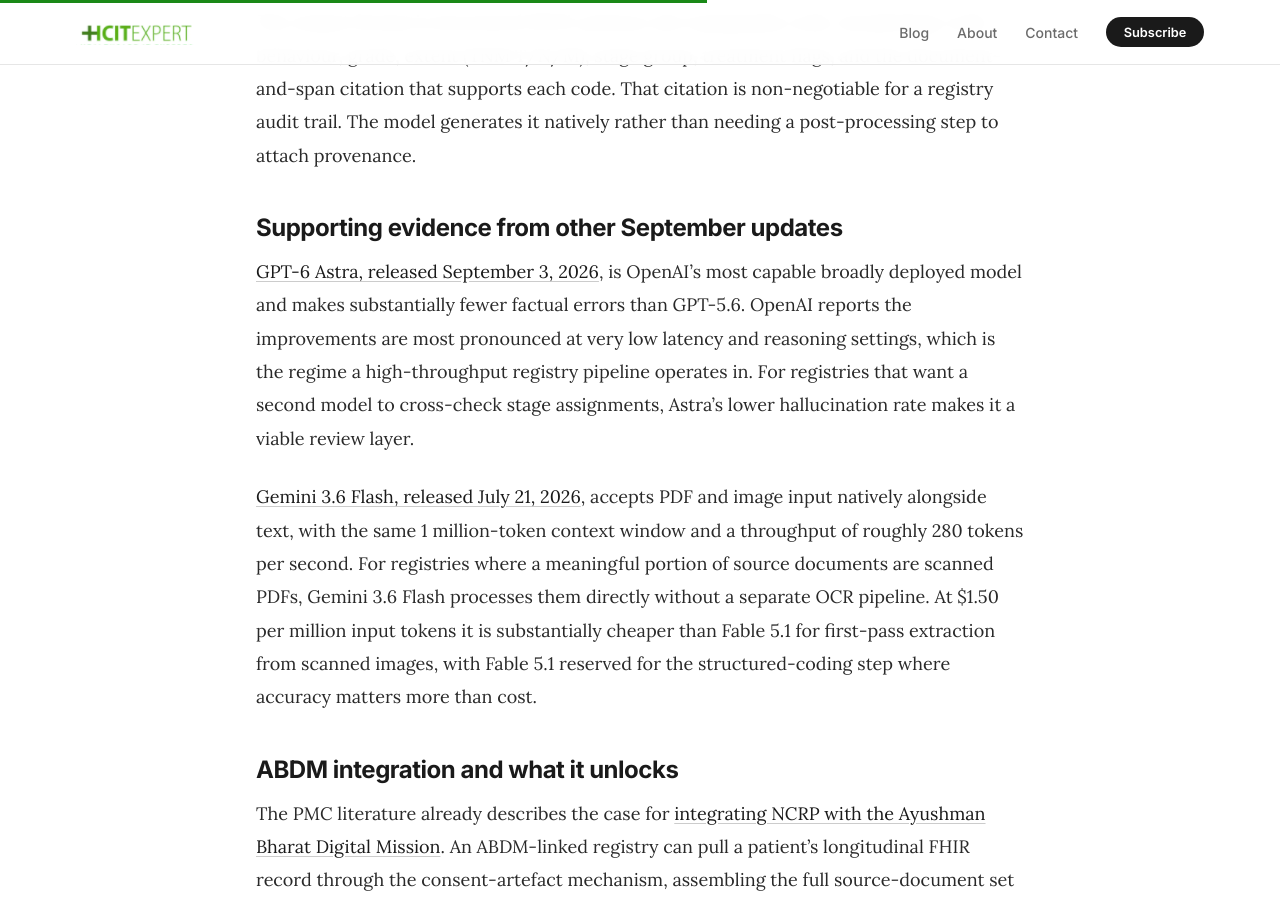
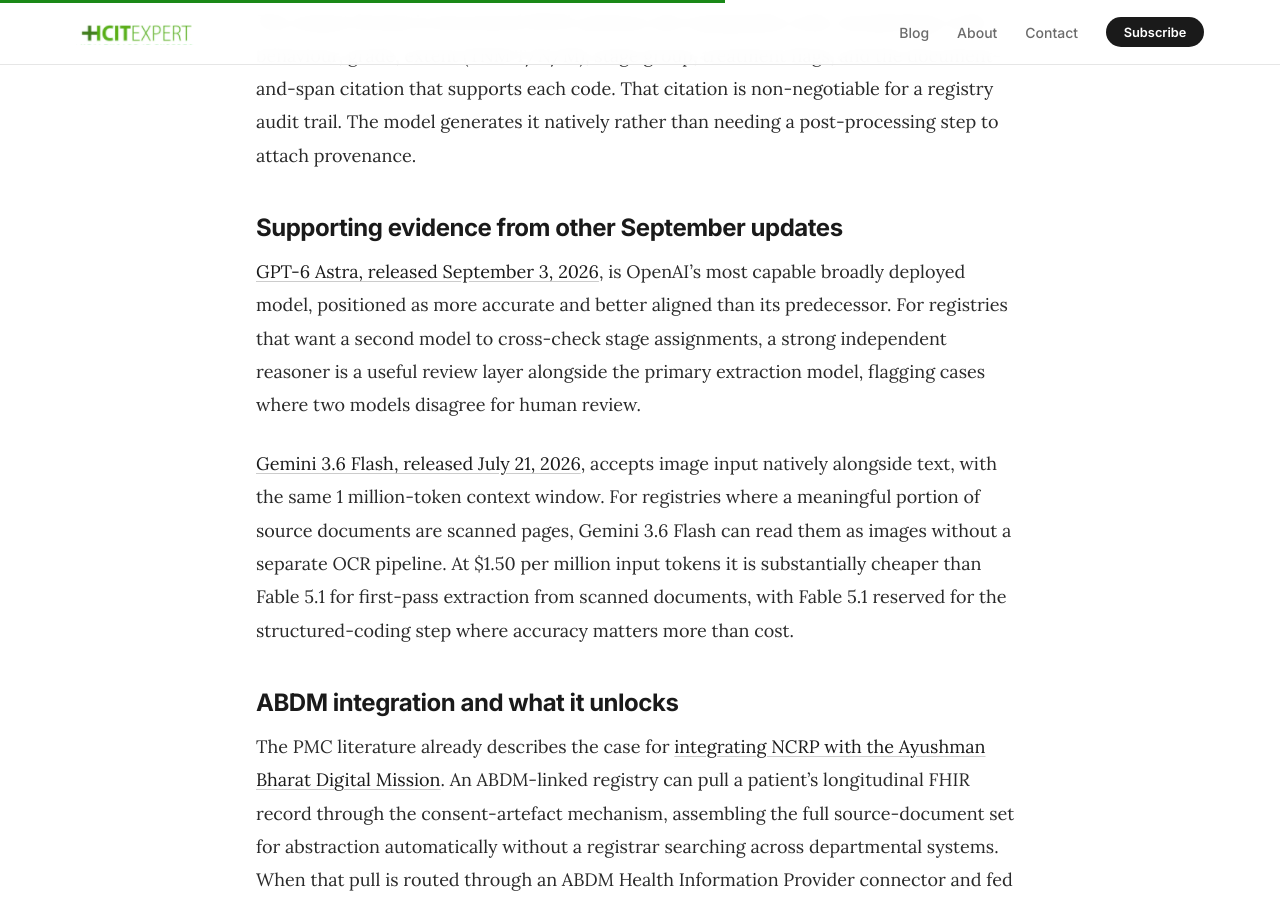
Before and after one commit to msharmas-yajur/hcitexpert-com, a Jekyll site: the page built from _posts/2026-09-19-claude-fable-51-cancer-registry-abstraction-india-ncrp.md, in a window 1280 px wide and 900 px high, scrolled down 3355 px. Built offline with Jekyll 4.4.1, drawn with Linux system fonts in a browser that asks for light colours; some of the changed text lies outside the part shown.

Commit message:
editorial: checker corrections to Clinical Frontier Issue 004 (cancer registry)
Verified Fable 5.1's 1M context, 128K output and 2.5%-vs-10% cache pricing
against Anthropic docs (kept, now sourced). Removed Gemini 3.6 Flash claims not
on its model card (280 tok/s, native PDF) and reworded a 17% output-price cut
that was miscast as reduced token usage. Updated the NCRP citation from a 2017
report to the current NCDIR source (269/38 counts confirmed). Softened the
Tata Memorial attribution to match the paper title, softened an unverified
GPT-6 Astra claim, and trimmed the footer self-link.

```diff
--- a/_posts/2026-09-19-claude-fable-51-cancer-registry-abstraction-india-ncrp.md
+++ b/_posts/2026-09-19-claude-fable-51-cancer-registry-abstraction-india-ncrp.md
@@ -32,7 +32,7 @@
     description: "OpenAI's most capable model as of September 3, 2026, with substantially fewer hallucinations than GPT-5.6 and improved factual accuracy at low reasoning settings"
     url: "https://deploymentsafety.openai.com/gpt-6-astra"
   - name: "Gemini 3.6 Flash"
-    description: "Google DeepMind's July 21, 2026 workhorse model with a 1 million-token context window, native PDF and image input, and 17% lower output-token usage than its predecessor"
+    description: "Google DeepMind's July 21, 2026 workhorse model with a 1 million-token context window, native image input, and lower output pricing than its predecessor ($7.50 per million output tokens, down from $9.00)"
     url: "https://deepmind.google/models/model-cards/gemini-3-6-flash/"
 faq:
   - q: "What is cancer registry abstraction and why is it hard to automate?"
@@ -60,7 +60,7 @@
 
 Three changes in this release are directly relevant to healthcare document processing.
 
-**Cache-read pricing fell 75%.** Cache reads for Fable 5.1 cost $0.25 per million tokens, down from $1.00 on Fable 5. Standard input remains $10 per million tokens and output $50 per million tokens. Cache writes are $12.50 per million tokens for standard cache and $20 per million for one-hour cache. Anthropic [estimates a 25% lower cost for typical token-billed workloads](https://venturebeat.com/technology/anthropics-claude-fable-5-1-and-mythos-5-1-arrive-with-a-75-cost-reduction-for-fable-cache-reads) and up to 45% for highly agentic tasks. Registry abstraction, which involves re-reading the same codebooks and guidelines for every case, is precisely the workload that benefits most from cheap cache reads.
+**Cache-read pricing fell 75%.** Cache reads for Fable 5.1 cost $0.25 per million tokens, down from $1.00 on Fable 5, a 75 percent cut. Standard input remains $10 per million tokens and output $50 per million tokens. Per [Anthropic's model documentation](https://platform.claude.com/docs/en/models/overview), cache reads on Fable 5.1 and Mythos 5.1 cost 2.5 percent of the base input price, against 10 percent on other Claude models. Registry abstraction, which involves re-reading the same codebooks and guidelines for every case, is precisely the workload that benefits most from cheap cache reads.
 
 **Biology safeguards fire 85% less often on benign medical content.** Previous Claude models sometimes refused or added excessive caveats when processing detailed oncology language, pathology-report descriptions of tumour invasion, or treatment toxicity data. Those refusals blocked automation pipelines. The retune in Fable 5.1 applies specifically to research-grade and clinical professional contexts, reducing interruption rates on legitimate medical processing.
 
@@ -70,9 +70,9 @@
 
 ## The cancer registry problem in India
 
-India's [National Cancer Registry Programme (NCRP)](https://www.ncdirindia.org/CRAB/C_2017/CRAB_2017.pdf), run by ICMR through the National Centre for Disease Informatics and Research (NCDIR) in Bengaluru, is the country's principal cancer surveillance infrastructure. It currently runs through 269 hospital-based cancer registries (HBCRs) and 38 population-based registries (PBCRs), making it one of the largest registry networks in the world by count of participating institutions.
+India's [National Cancer Registry Programme (NCRP)](https://www.ncdirindia.org/), run by ICMR through the National Centre for Disease Informatics and Research (NCDIR) in Bengaluru, is the country's principal cancer surveillance infrastructure. It currently runs through 269 hospital-based cancer registries (HBCRs) and 38 population-based registries (PBCRs), making it one of the largest registry networks in the world by count of participating institutions.
 
-The bottleneck is abstraction. A cancer registrar reviewing a case must read the pathology report for primary site, histology, and grade; the imaging report for size and extent; the surgical notes for resection margins and lymph node status; the discharge summary for treatment received; and the follow-up record for recurrence and survival. These documents are distributed across multiple EMR modules, often written in inconsistent formats, and frequently scanned rather than typed. [A study published in 2026 evaluating the Onco-Insight EMR integration at Tata Memorial Centre](https://pubmed.ncbi.nlm.nih.gov/42344698/), one of India's largest hospital-based registries, found that data distributed across multiple modules makes abstraction time-consuming even with platform-level integration.
+The bottleneck is abstraction. A cancer registrar reviewing a case must read the pathology report for primary site, histology, and grade; the imaging report for size and extent; the surgical notes for resection margins and lymph node status; the discharge summary for treatment received; and the follow-up record for recurrence and survival. These documents are distributed across multiple EMR modules, often written in inconsistent formats, and frequently scanned rather than typed. [A 2026 study evaluating an EMR-integrated Onco-Insight hospital-based cancer registry at a tertiary cancer centre in India](https://pubmed.ncbi.nlm.nih.gov/42344698/), which assessed data completeness and data-entry turnaround, illustrates that data distributed across multiple modules makes abstraction time-consuming even with platform-level integration.
 
 The abstract itself maps to structured codes: ICD-O-3 topography and morphology, TNM stage under AJCC eighth edition, treatment modality (surgery, chemotherapy, radiotherapy, targeted therapy, immunotherapy), and recurrence and survival status. Each code must be justifiable against a specific passage in a source document. Errors compound in population-level incidence estimates.
 
@@ -86,9 +86,9 @@
 
 ## Supporting evidence from other September updates
 
-[GPT-6 Astra, released September 3, 2026](https://deploymentsafety.openai.com/gpt-6-astra), is OpenAI's most capable broadly deployed model and makes substantially fewer factual errors than GPT-5.6. OpenAI reports the improvements are most pronounced at very low latency and reasoning settings, which is the regime a high-throughput registry pipeline operates in. For registries that want a second model to cross-check stage assignments, Astra's lower hallucination rate makes it a viable review layer.
+[GPT-6 Astra, released September 3, 2026](https://deploymentsafety.openai.com/gpt-6-astra), is OpenAI's most capable broadly deployed model, positioned as more accurate and better aligned than its predecessor. For registries that want a second model to cross-check stage assignments, a strong independent reasoner is a useful review layer alongside the primary extraction model, flagging cases where two models disagree for human review.
 
-[Gemini 3.6 Flash, released July 21, 2026](https://deepmind.google/models/model-cards/gemini-3-6-flash/), accepts PDF and image input natively alongside text, with the same 1 million-token context window and a throughput of roughly 280 tokens per second. For registries where a meaningful portion of source documents are scanned PDFs, Gemini 3.6 Flash processes them directly without a separate OCR pipeline. At $1.50 per million input tokens it is substantially cheaper than Fable 5.1 for first-pass extraction from scanned images, with Fable 5.1 reserved for the structured-coding step where accuracy matters more than cost.
+[Gemini 3.6 Flash, released July 21, 2026](https://deepmind.google/models/model-cards/gemini-3-6-flash/), accepts image input natively alongside text, with the same 1 million-token context window. For registries where a meaningful portion of source documents are scanned pages, Gemini 3.6 Flash can read them as images without a separate OCR pipeline. At $1.50 per million input tokens it is substantially cheaper than Fable 5.1 for first-pass extraction from scanned documents, with Fable 5.1 reserved for the structured-coding step where accuracy matters more than cost.
 
 ## ABDM integration and what it unlocks
 
@@ -108,4 +108,4 @@
 
 ---
 
-*The Clinical Frontier is a daily briefing from [HCITExperts](https://hcitexpert.com/). For the anonymisation architecture that sits between hospital records and any external model, see the [Yajur Health Vault whitepaper](https://yajur.ai/2026/09/16/the-yajur-health-vault-anonymisation-by-architecture.html). More tomorrow.*
+*The Clinical Frontier is a daily briefing from [HCITExperts](https://hcitexpert.com/). More tomorrow.*
```
